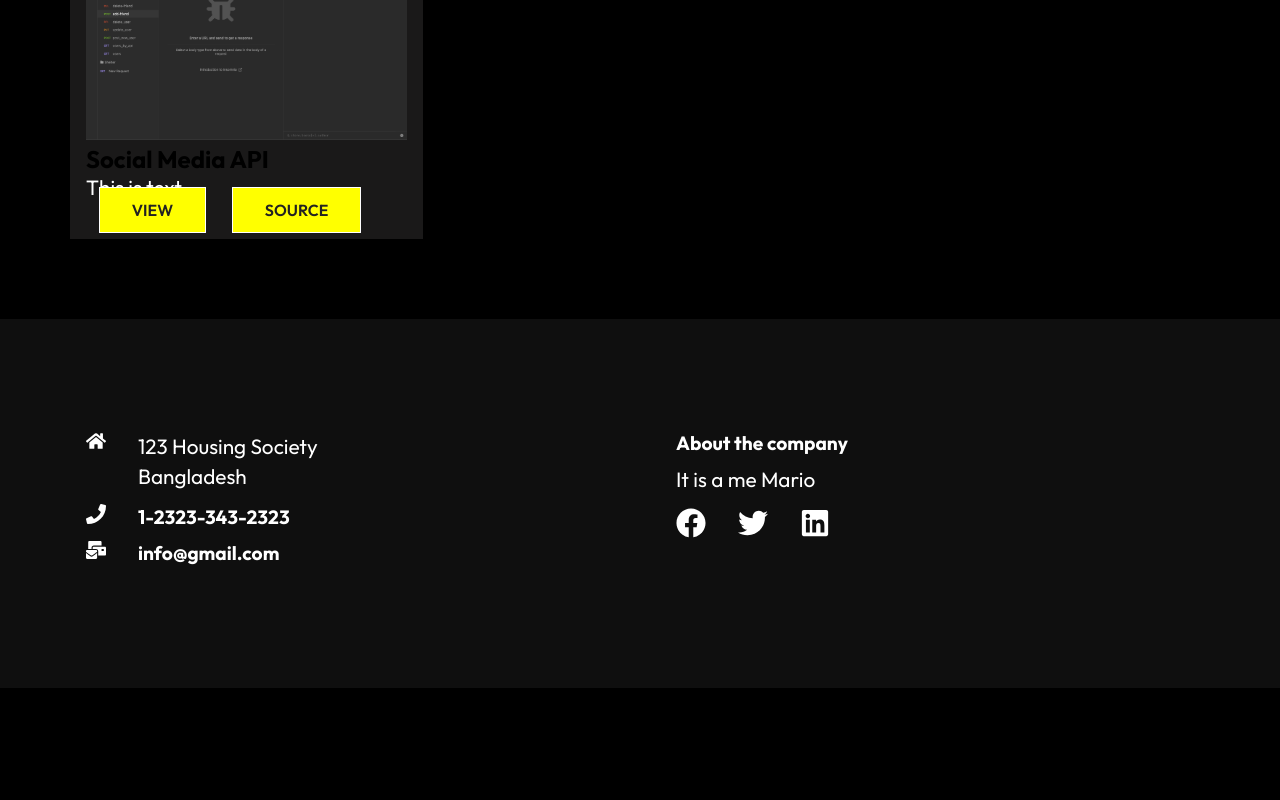
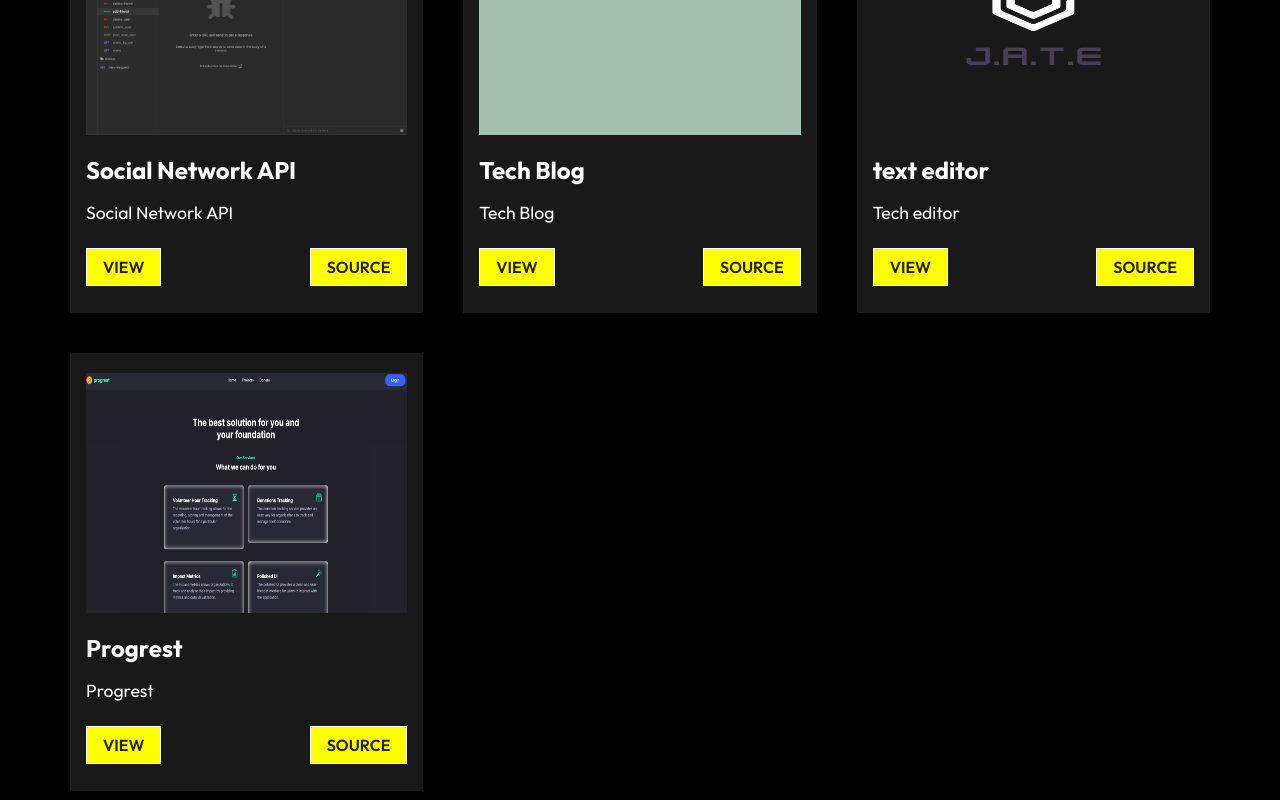
Before and after one commit to rypab4/Portfolio_react, a React (Create React App) app in the folder portfolio_react/: page /project in a window 1280 px wide. Shown: the part 740-1540 px from the top of the page. Before the commit the page ends 1428 px from the top, so only its background shows below. Built offline with nearby package versions, Linux system fonts and the light colour scheme.

Commit message:
added work, work card data

```diff
--- /dev/null
+++ b/portfolio_react/src/components/Work.js
@@ -0,0 +1,28 @@
+import "./WorkCardStyles.css"
+import WorkCard from "./WorkCard";
+import WorkCardData from "./WorkCardData";
+import React from 'react'
+
+const Work = () => {
+  return (
+    <div className="work-container">
+        <h1 className="project-heading">Projects</h1>
+        <div className="project-container">
+         {WorkCardData.map((val, ind)=>{
+            return(
+                <WorkCard
+                key={ind}
+                imgsrc={val.imgsrc}
+                title={val.title}
+                text={val.text}
+                view={val.view}
+            />
+            );
+         })}
+        </div>
+    </div>
+
+  );
+};
+
+export default Work;
--- a/portfolio_react/src/components/WorkCard.js
+++ b/portfolio_react/src/components/WorkCard.js
@@ -1,27 +1,24 @@
 import "./WorkCardStyles.css"
 
 import React from 'react'
-import pro1 from "../assets/social_media_api.png";
+
 import {NavLink} from "react-router-dom"
-const WorkCard = () => {
+
+const WorkCard = (props) => {
   return (
-    <div className="work-container">
-        <h1 className="project-heading">Projects</h1>
-        <div className="project-container">
+
             <div className="project-card">
-                <img src={pro1} alt="" />
-                <h2 className="project-title">Social Media API</h2>
+                <img src={props.imgsrc} alt="image" />
+                <h2 className="project-title">{props.title}</h2>
                 <div className="pro-details">
-                    <p>This is text</p>
+                    <p>{props.text}</p>
                     <div className="pro-btns">
-                        <NavLink to="url.com" className="btn">View</NavLink>
+                        <NavLink to={props.view} className="btn">View</NavLink>
                         <NavLink to="url.com" className="btn">Source</NavLink>
                     </div>
                 </div>
             </div>
-        </div>
 
-    </div>
   )
 }
 
--- /dev/null
+++ b/portfolio_react/src/components/WorkCardData.js
@@ -0,0 +1,33 @@
+import pro1 from "../assets/social_media_api.png"
+import pro2 from "../assets/Tech_Blog.png"
+import pro3 from "../assets/text_editor.png"
+import pro4 from "../assets/progrest.png"
+
+const ProjectCardData = [
+    {
+        imgsrc: pro1,
+        title: "Social Network API",
+        text: "Social Network API",
+        view: "https://github.com/rypab4/social-network-api"
+    },
+    {
+        imgsrc: pro2,
+        title: "Tech Blog",
+        text: "Tech Blog",
+        view: "https://thetechnologyblog031023.herokuapp.com/"
+    },
+    {
+        imgsrc: pro3,
+        title: "text editor",
+        text: "Tech editor",
+        view: "https://text-editor-2023-again.herokuapp.com/"
+    },
+    {
+        imgsrc: pro4,
+        title: "Progrest",
+        text: "Progrest",
+        view: "https://progrest.herokuapp.com/"
+    },
+]
+
+export default ProjectCardData
--- a/portfolio_react/src/components/WorkCardStyles.css
+++ b/portfolio_react/src/components/WorkCardStyles.css
@@ -20,7 +20,30 @@
 
 .project-card img{
     width:100%;
+    height:15rem
 }
+
+.project-title{
+    color:white;
+    padding: 1rem 0;
+
+}
+.pro-details p {
+    padding-bottom: 1rem;
+    font-size: 1.1rem;
+    text-align: justify;
+}
+
+.pro-btns{
+    display: flex;
+    justify-content: space-between;
+    padding: 0.5rem 0;
+}
+
+.pro-btns .btn{
+    padding: 0.5rem 1rem;
+}
+
 
 @media screen and (max-width: 740px) {
     .project-container{
--- a/portfolio_react/src/index.css
+++ b/portfolio_react/src/index.css
@@ -32,7 +32,7 @@
   border: 1px solid #fff;
   font-weight: 600;
   cursor: pointer;
-  margin: 4%;
+
 
 }
 
--- a/portfolio_react/src/routes/Project.js
+++ b/portfolio_react/src/routes/Project.js
@@ -2,14 +2,14 @@
 import Navbar from '../components/Navbar'
 import Footer from '../components/Footer'
 import HeroImg2 from '../components/HeroImg2'
-import WorkCard from '../components/WorkCard'
+import Work from '../components/Work'
 
 const Project = () => {
   return (
   <div>
     <Navbar/>
     <HeroImg2 heading= "PROJECTS." text="Some of my most recent works"/>
-    <WorkCard/>
+    <Work/>
     <Footer/>
   </div>
   )
```
Also changed, not shown: portfolio_react/src/assets/progrest.png (added).
